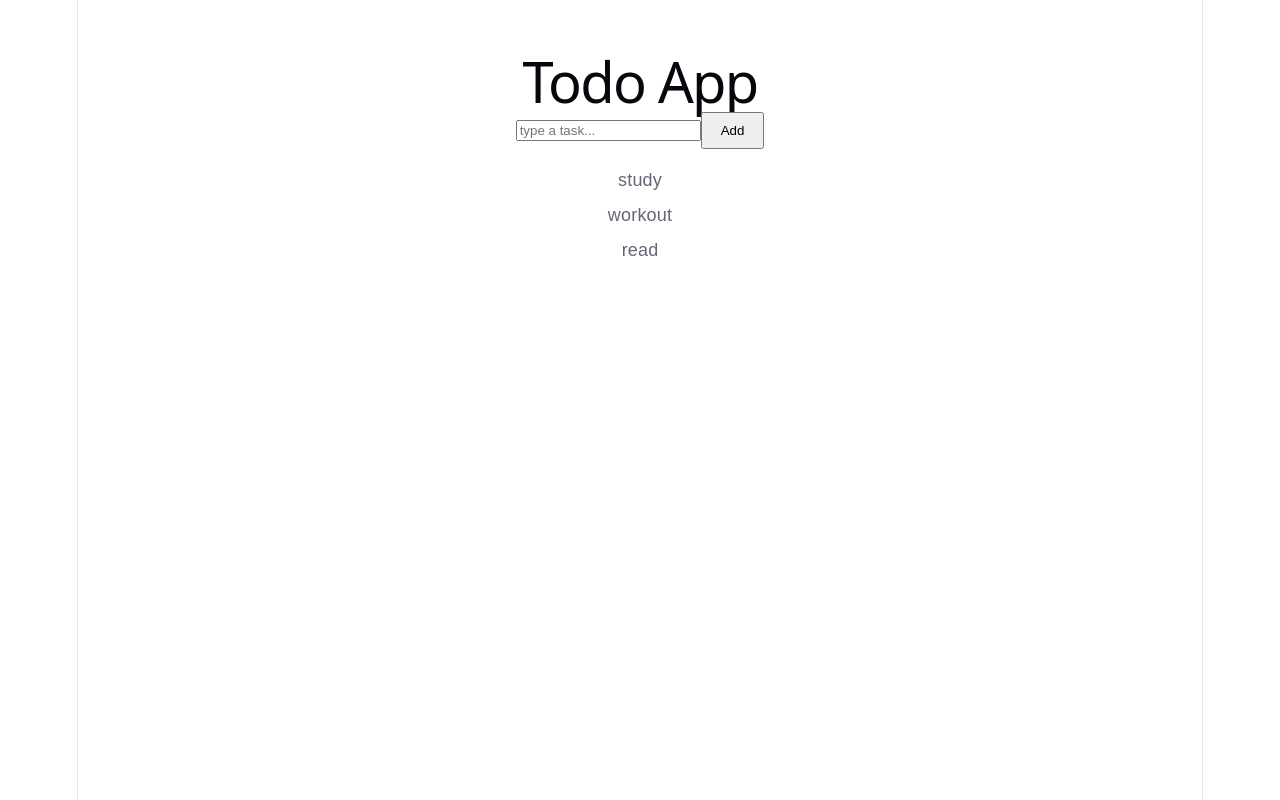
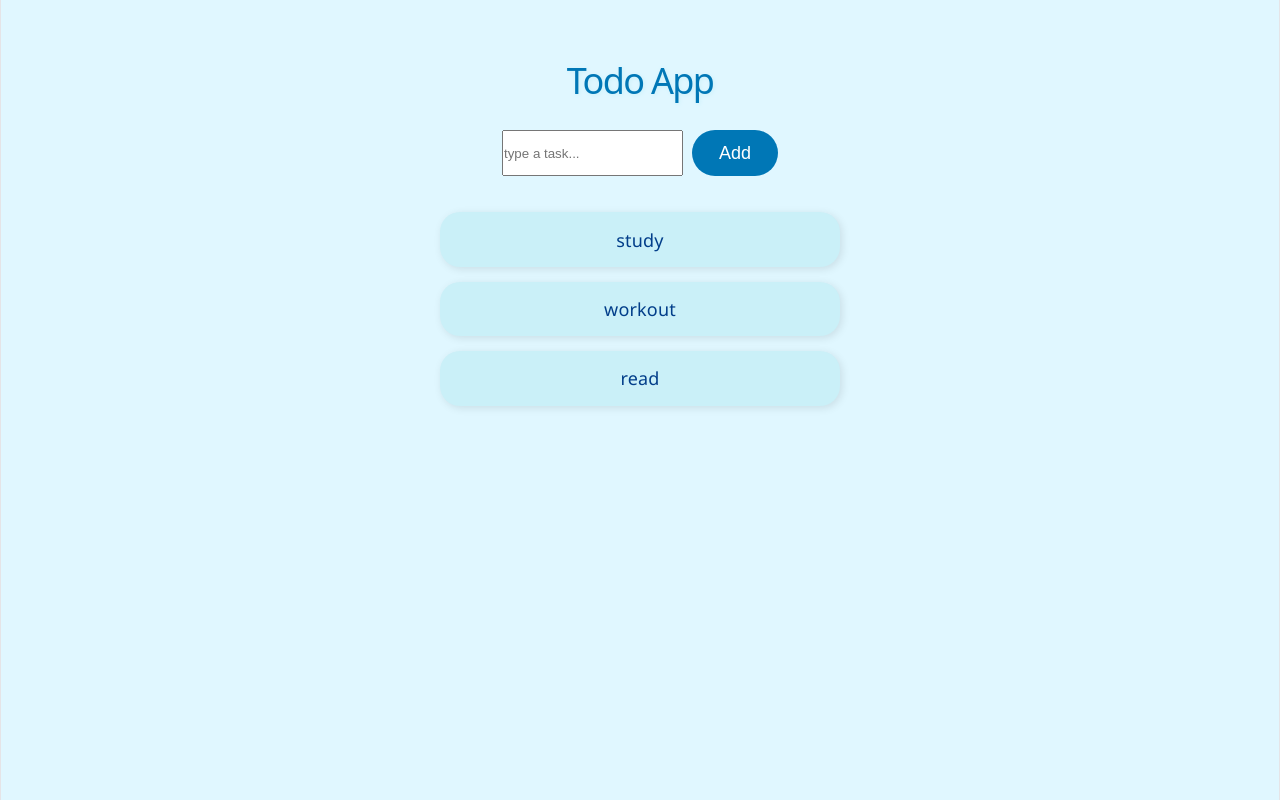
Before and after one commit to Leah224/Advanced-Todo-App, a React (Vite) app in the folder vite-project/: page / in a window 1280 px wide. Built offline with nearby package versions, Linux system fonts and the light colour scheme.

Commit message:
Update App.css

```diff
--- a/vite-project/src/App.css
+++ b/vite-project/src/App.css
@@ -1,33 +1,130 @@
-/* App.css */
+/* ============================= */
+/* Blue & White Bubbly Theme | Fullscreen + Responsive | Fixed Background */
+/* ============================= */
 
-.app-container {
-  padding: 2rem;
-  font-family: sans-serif;
+/* 1️⃣ Reset and fullscreen root */
+* {
+  box-sizing: border-box;
+  margin: 0;
+  padding: 0;
 }
 
-.app-header {
-  margin-bottom: 1rem;
+html, body, #root {
+  height: 100%;
+  width: 100%;
+  background: #e0f7ff; /* light blue background */
+  font-family: "Segoe UI", Tahoma, Geneva, Verdana, sans-serif;
+  overflow-x: hidden;
 }
 
-.input-container {
-  margin-bottom: 1rem;
+/* 2️⃣ App container */
+.app-container {
+  min-height: 100%; /* fill the parent (#root) */
+  width: 100%;
+  padding: 2rem 1rem;
+  display: flex;
+  flex-direction: column;
+  align-items: center;
+  background: transparent; /* inherits from #root */
+  box-sizing: border-box;
 }
 
-.task-input {
-  padding: 0.5rem;
-  width: 200px;
-  margin-right: 0.5rem;
+/* 3️⃣ Header */
+.app-header {
+  margin-bottom: 2rem;
+  font-size: 2rem;
+  color: #0077b6; /* dark blue */
+  text-align: center;
+  text-shadow: 1px 1px 4px #caf0f8;
 }
 
-.add-button {
-  padding: 0.5rem 1rem;
+/* 4️⃣ Input + Add button container */
+.input-container {
+  margin-bottom: 2rem;
+  display: flex;
+  flex-wrap: wrap; /* wrap on small screens */
+  gap: 0.5rem;
+  justify-content: center;
+  width: 100%;
+  max-width: 400px;
 }
 
+/* 5️⃣ Input field */
+.task-input {
+  flex: 1 1 150px;
+  padding: 0.7rem 1rem;
+  border-radius: 30px;
+  border: 2px solid #90e0ef;
+  outline: none;
+  font-size: 1rem;
+  transition: all 0.2s ease;
+  min-width: 120px;
+}
+
+.task-input:focus {
+  border-color: #0077b6;
+  box-shadow: 0 0 8px #90e0ef;
+}
+
+/* 6️⃣ Add button */
+.add-button {
+  padding: 0.7rem 1.5rem;
+  border-radius: 30px;
+  border: none;
+  background: #0077b6;
+  color: white;
+  font-size: 1rem;
+  cursor: pointer;
+  transition: all 0.2s ease;
+}
+
+.add-button:hover {
+  background: #0096c7;
+  transform: scale(1.05);
+}
+
+/* 7️⃣ Todo list */
 .todo-list {
   list-style: none;
   padding-left: 0;
+  width: 100%;
+  max-width: 400px;
 }
 
+/* 8️⃣ Todo items */
 .todo-item {
-  margin-bottom: 0.5rem;
+  background: #caf0f8;
+  padding: 0.8rem 1rem;
+  margin-bottom: 0.8rem;
+  border-radius: 20px;
+  color: #023e8a;
+  box-shadow: 2px 2px 8px rgba(0, 0, 0, 0.1);
+  font-size: 1rem;
+  transition: transform 0.2s;
 }
+
+.todo-item:hover {
+  transform: scale(1.02);
+}
+
+/* 9️⃣ Responsive tweaks for small screens */
+@media (max-width: 480px) {
+  .app-header {
+    font-size: 1.5rem;
+  }
+
+  .task-input {
+    font-size: 0.9rem;
+    padding: 0.6rem 0.8rem;
+  }
+
+  .add-button {
+    font-size: 0.9rem;
+    padding: 0.6rem 1rem;
+  }
+
+  .todo-item {
+    font-size: 0.9rem;
+    padding: 0.6rem 0.8rem;
+  }
+}
```
